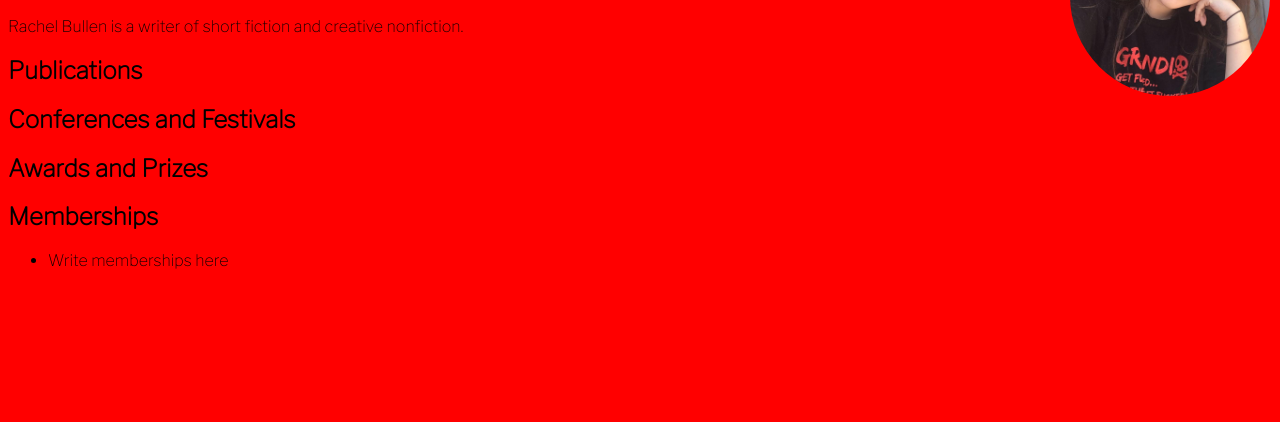
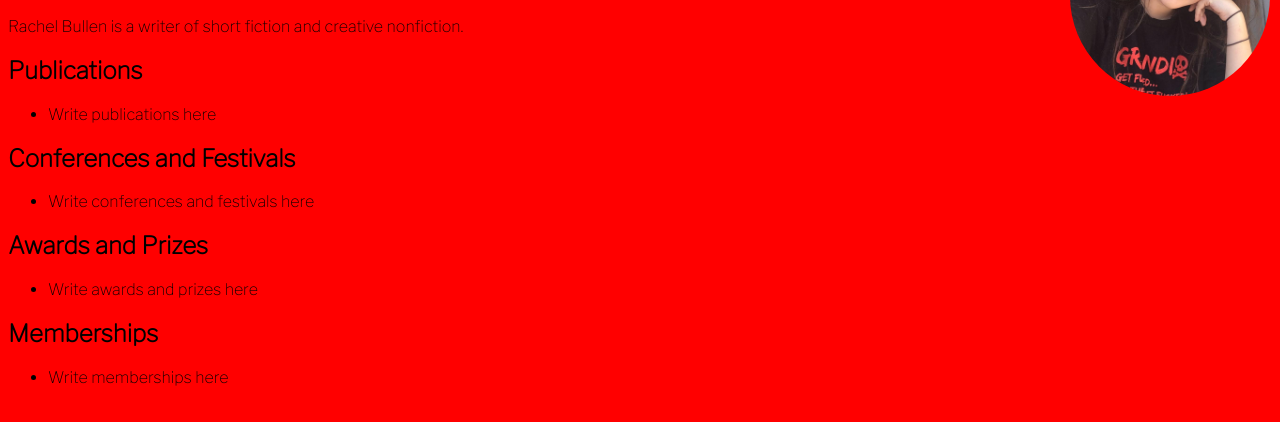
Before and after one commit to rachy-create/rachy-create.github.io, a plain HTML site: page index.html in a window 1280 px wide. Shown: the part 114-536 px from the top of the page. Drawn offline with nearby package versions, Linux system fonts and the light colour scheme; files whose address does not match are found by name.

Commit message:
Change lists

```diff
--- a/index.html
+++ b/index.html
@@ -20,11 +20,17 @@
     <p>Rachel Bullen is a writer of short fiction and creative nonfiction.</p>
     <img class="profile-image" src="img/rach.jpg" alt="Rachel Bullen" />
     <h2>Publications</h2>
-
+    <ul>
+        <li>Write publications here</li>
+    </ul>
     <h2>Conferences and Festivals</h2>
-
+<ul>
+    <li>Write conferences and festivals here</li>
+</ul>
     <h2>Awards and Prizes</h2>
-
+<ul>
+    <li>Write awards and prizes here</li>
+</ul>
     <h2>Memberships</h2>
     <ul>
         <li>Write memberships here</li>
```
Also changed, not shown: 1 other file.
